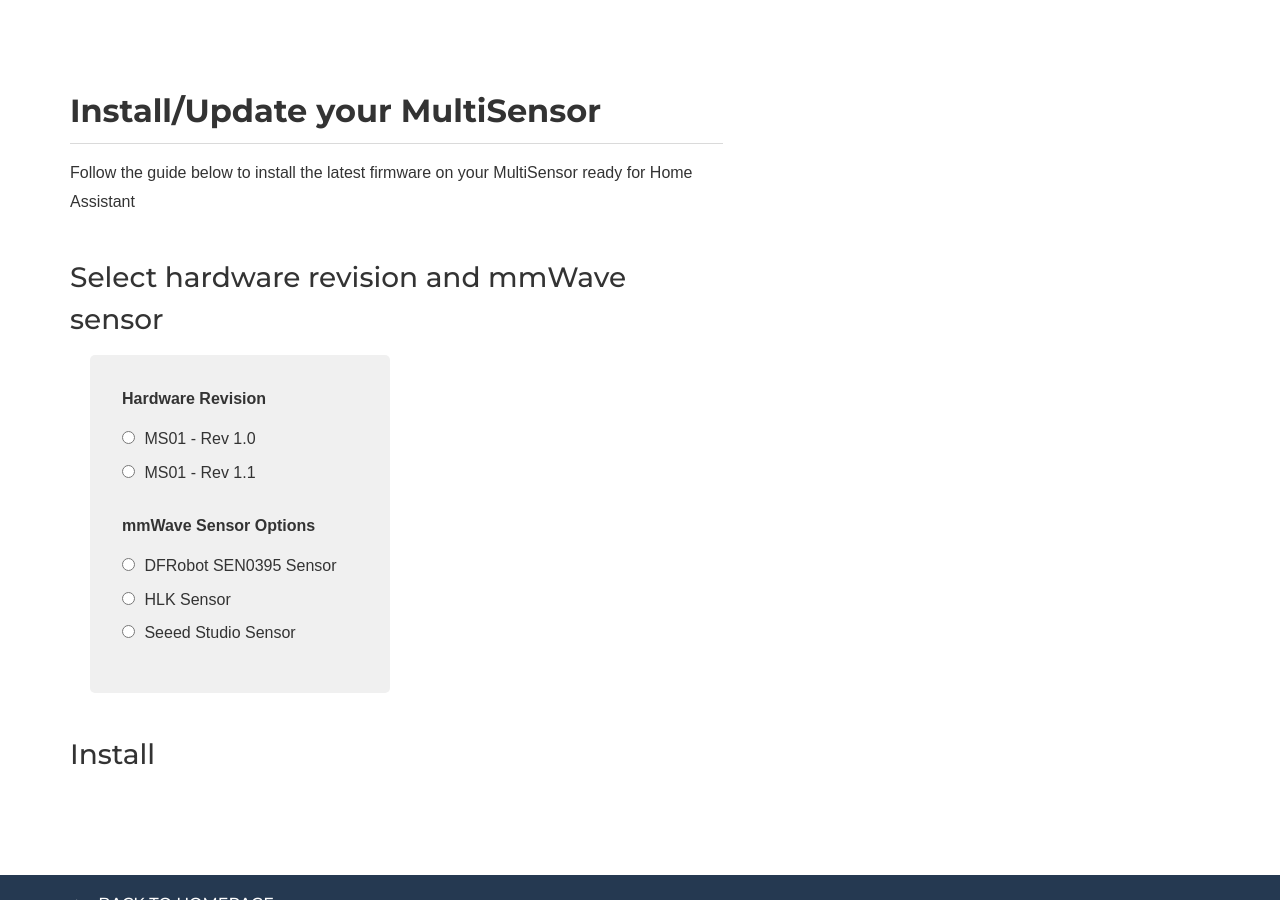
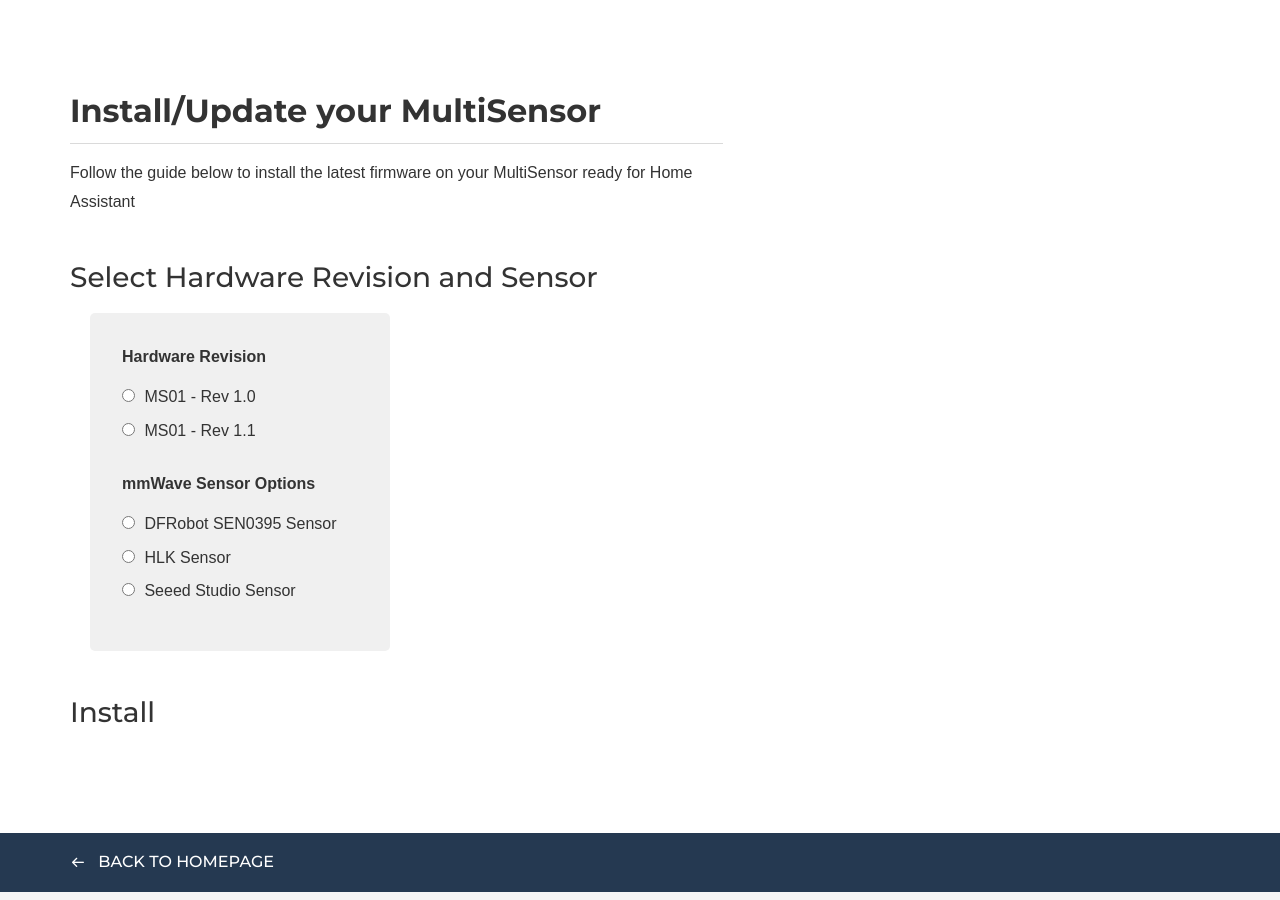
Before and after one commit to SyntekCreations/Site, a Jekyll site: the page built from multisensor01/install/index.md, in a window 1280 px wide and 900 px high, scrolled down 572 px. Built offline with Jekyll 4.4.1, drawn with Linux system fonts in a browser that asks for light colours; some web fonts are replaced.

Commit message:
Update index.md

```diff
--- a/multisensor01/install/index.md
+++ b/multisensor01/install/index.md
@@ -68,7 +68,7 @@
 <h2>Install/Update your MultiSensor</h2>
 <p>Follow the guide below to install the latest firmware on your MultiSensor ready for Home Assistant</p>
 
-<h3>Select hardware revision and mmWave sensor</h3>
+<h3>Select Hardware Revision and Sensor</h3>
 <form id="software-form">
   <fieldset>
     <legend>Hardware Revision</legend>
```
